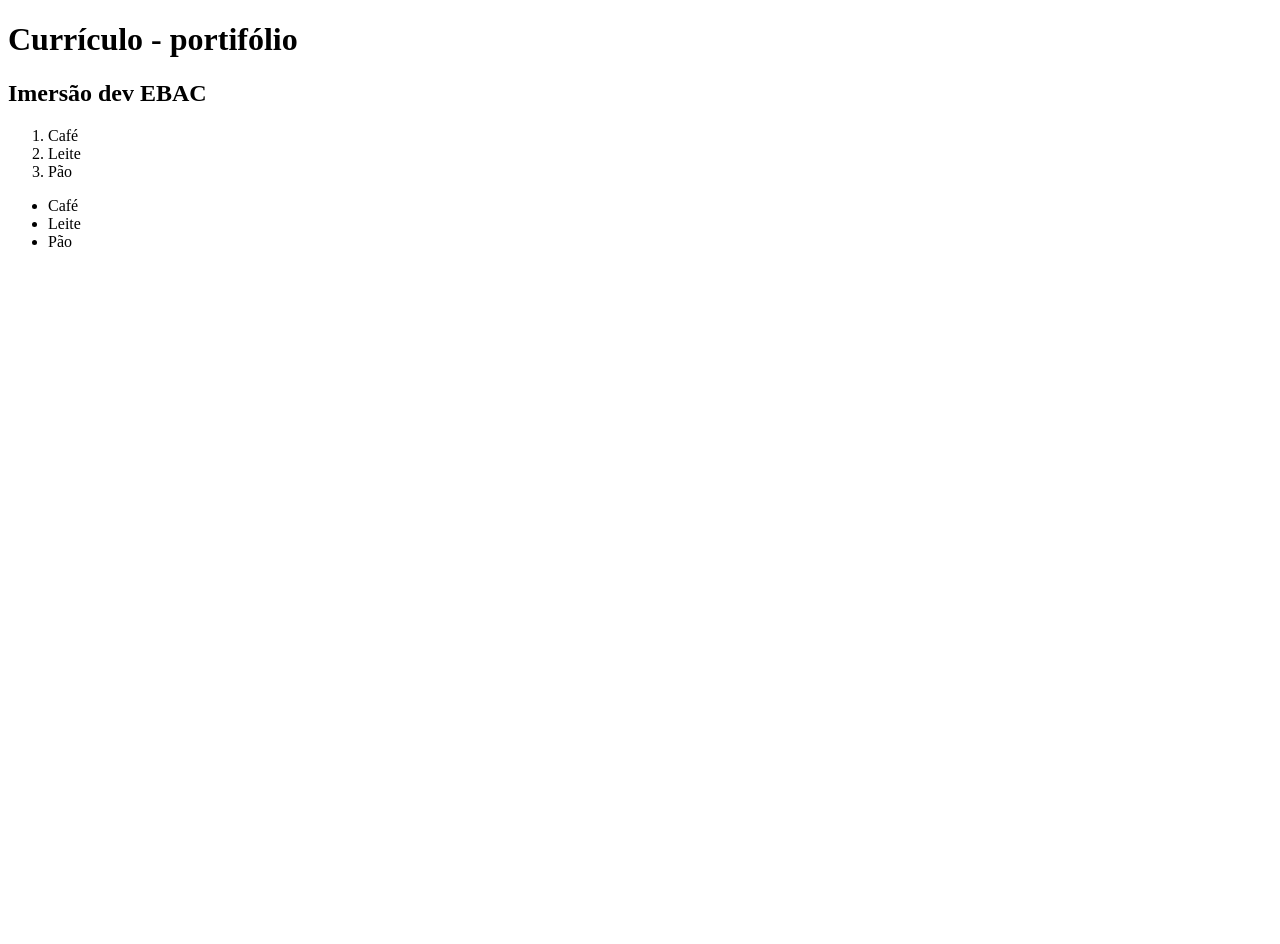
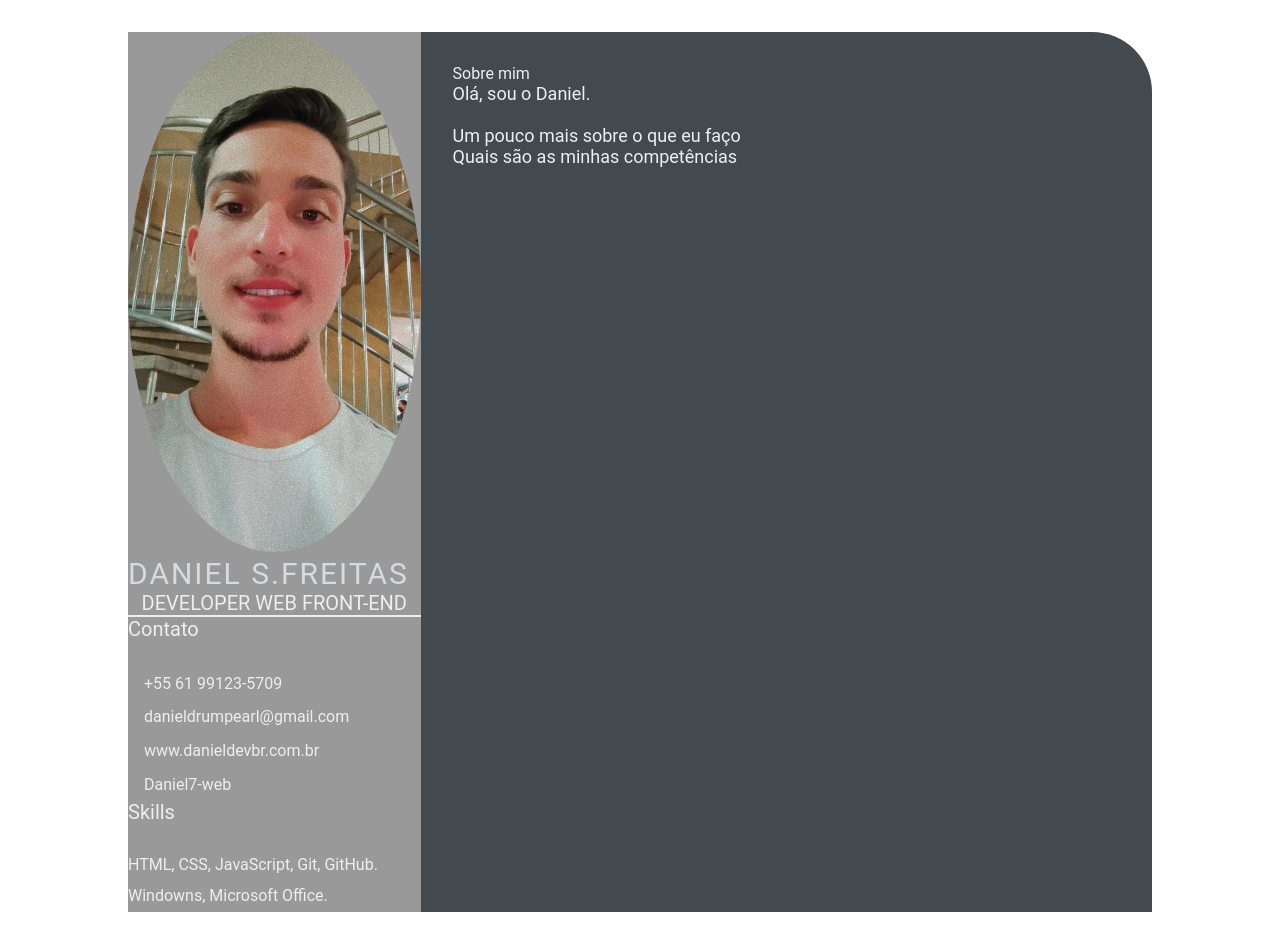
Before and after one commit to Daniel7-web/jornadadev.github.io, a plain HTML site: page index.html in a window 1280 px wide. Before the commit the page ends 800 px from the top, so only its background shows below. Drawn offline with Linux system fonts and the light colour scheme.

Commit message:
layout do currículo (#2)

```diff
--- a/index.html
+++ b/index.html
@@ -1,22 +1,59 @@
 <!DOCTYPE html>
-<html lang="pt-br">
-    <head>
-        <meta charset="utf-8">
-        <title>
-            Jornada dev EBAC</title>
-    </head>
-    <body>
-        <h1>Currículo - portifólio</h1>
-        <h2>Imersão dev EBAC</h2>
-    </body>
-    <ol>
-        <li>Café</li>
-        <li>Leite</li>
-        <li>Pão</li>
-    </ol>
-    <ul>
-        <li>Café</li>
-        <li>Leite</li>
-        <li>Pão</li>
-    </ul>
+<html lang="en">
+
+<head>
+    <meta charset="UTF-8">
+    <meta http-equiv="X-UA-Compatible" content="IE=edge">
+    <meta name="viewport" content="width=device-width, initial-scale=1.0">
+    <link rel="stylesheet" href="./style.css">
+    <title>Currículo Daniel | Portifólio EBAC</title>
+</head>
+
+<body>
+    <main class="resume-contents">
+        <section class="left-section">
+            <section class="left-section-content">
+                <div class="profile">
+                    <img class="profile-image" src="./foto perfil branco.jpg" alt="Profile img">
+                    <p class="name">Daniel S.Freitas</p>
+                    <p class="profession">Developer Web Front-end</p>
+                </div>
+                <div class="contact-info">
+                    <p class="left-title">Contato</p>
+                    <ul>
+                        <li><i class="fa fa-phone"></i>+55 61 99123-5709</li>
+                        <li><i class="fa fa-envelope"></i>danieldrumpearl@gmail.com</li>
+                        <li><i class="fa fa-globe"></i>www.danieldevbr.com.br</li>
+                        <li><i class="fa fa-github"></i>Daniel7-web</li>
+                    </ul>
+                </div>
+                <div class="skills">
+                    <p class="left-title">Skills</p>
+                    <ul>
+                        <li>
+                            <p>HTML, CSS, JavaScript, Git, GitHub.</p>
+                        </li>
+                        <li>
+                            <p>Windowns, Microsoft Office.</p>
+                        </li>
+                    </ul>
+                </div>
+            </section>
+        </section>
+        <section class="right-section">
+            <div class="right-section-contents">
+                <section class="about gap">
+                    <div class="right-title">Sobre mim</div>
+                    <p class="about-me-contents">
+                        Olá, sou o Daniel.<br>
+                        <br> Um pouco mais sobre o que eu faço
+                        <br> Quais são as minhas competências
+                    </p>
+                </section>
+            </div>
+        </section>
+        </section>
+    </main>
+</body>
+
 </html>
--- /dev/null
+++ b/style.css
@@ -0,0 +1,105 @@
+* {
+    margin: 0;
+    padding: 0;
+    box-sizing: border-box;
+    list-style: none;
+    font-family: 'Roboto', sans-serif;
+}
+
+.resume-contents {
+    min-height: 100vh;
+    width: 80%;
+    margin: 2rem auto;
+    display: grid;
+    grid-template-columns: repeat(7, 1fr);
+}
+
+.left-section {
+    grid-column: span 2;
+    height: 100%;
+    background-color: #999999;
+}
+
+.right-section {
+    grid-column: span 5;
+    height: 100%;
+    background-color: #424a50;
+    border-radius: 0px 60px 0px 0px;
+}
+
+.left-section-contents {
+    padding: 2rem 2rem;
+}
+
+.profile {
+    width: 100%;
+    border-bottom: 2px solid #eeeeee;
+}
+
+.profile .profile-image {
+    width: 100%;
+    border-radius: 100%;
+}
+
+.name {
+    color: #D6DBDF;
+    font-size: 30px;
+    letter-spacing: 2px;
+    text-transform: uppercase;
+}
+
+.profession {
+    color: #eeeeee;
+    font-size: 20px;
+    text-transform:  uppercase;
+    text-align: center;
+}
+
+/* .contact-info { border-bottom: 2px solid #1B2631; } */
+.left-title {
+    color: #eeeeee;
+    font-size: 20px;
+}
+
+.contact-info ul {
+    padding-top: 1.5rem;
+}
+
+.contact-info ul li,
+.references ul li {
+    padding: .4rem 0;
+    color: #eeeeee;
+}
+
+.contact-info ul li i,
+.references ul li i {
+    padding-right: 1rem;
+    font-size: 18px;
+    color: #eeeeee;
+}
+
+.skills ul {
+    padding-top: 1.5rem;
+}
+
+.skills ul li p {
+    padding: .4rem 0;
+    color: #eeeeee;
+}
+
+.right-section-contents {
+    padding: 2rem 2rem;
+}
+
+.right-title {
+    color: #eeeeee;
+}
+
+.gap {
+    padding-bottom: 2rem;
+}
+
+.about-me-contents {
+    font-size: 18px;
+    color: #eeeeee;
+}
```
Also changed, not shown: page.figma.json (added, +1 -0 lines), foto perfil branco.jpg (added).
